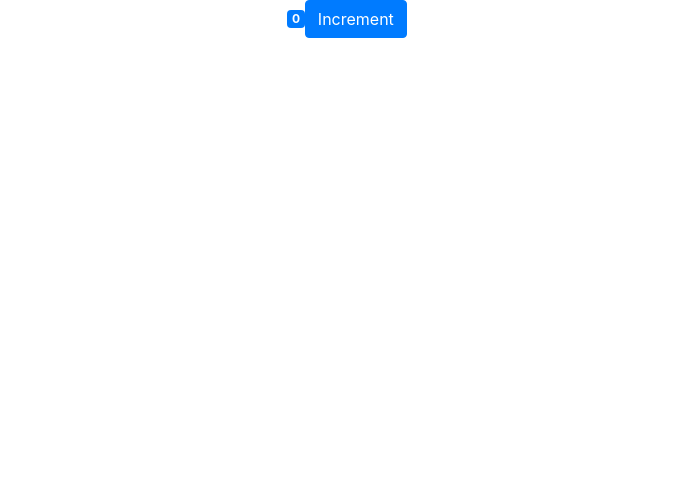
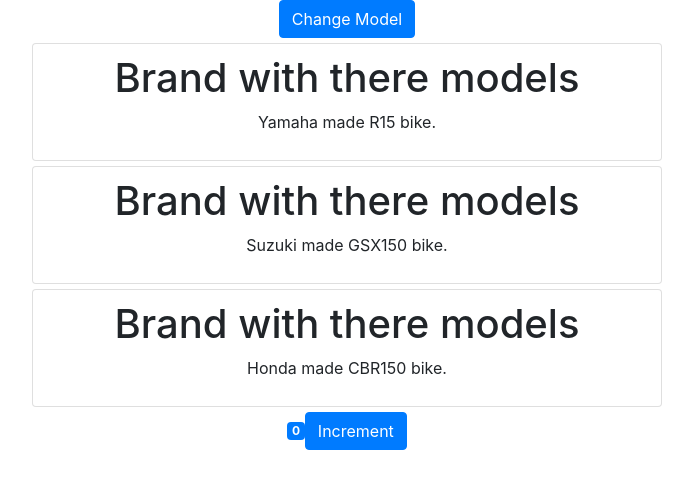
Before and after one commit to SumitLokhande/React-udemy, a React (Create React App) app: page / in a window 1280 px wide. Shown: the top 488 px of the page, without its empty margins (293-986 px from the left). Built offline with nearby package versions, Linux system fonts and the light colour scheme.

Commit message:
component props transfer done

```diff
--- a/src/App.js
+++ b/src/App.js
@@ -7,30 +7,37 @@
 import "./App.css";
 import store from "./store";
 class App extends Component {
-  // state ={
-  //   Bikes:[
-  //     {brand:"Yamaha", model:"R15"},
-  //     {brand:"Suzuki", model:"GSX150"},
-  //     {brand:"Honda", model:"CBR150"}
-  //   ]
-  // };
-  // modelNameHandler=(newBike)=>{
-  //   this.setState({
-  //     Bikes:[
-  //       {brand:"Yamaha", model:newBike},
-  //       {brand:"Suzuki", model:"GSX150"},
-  //       {brand:"KTM", model:"RC200"}
-  //     ]
-  //   })
-  // }
+  state = {
+    Bikes: [
+      { brand: "Yamaha", model: "R15" },
+      { brand: "Suzuki", model: "GSX150" },
+      { brand: "Honda", model: "CBR150" }
+    ]
+  };
+  modelNameHandler = newBike => {
+    this.setState({
+      Bikes: [
+        { brand: "Yamaha", model: newBike },
+        { brand: "Suzuki", model: "GSX150" },
+        { brand: "KTM", model: "RC200" }
+      ]
+    });
+  };
   render() {
     return (
       <Provider store={store}>
         <div className="content">
-          {/* <button onClick={this.modelNameHandler.bind(this,'R3')}>Change Model</button>
-        <Person brand={this.state.Bikes[0].brand} model={this.state.Bikes[0].model} />
-        <Person brand={this.state.Bikes[1].brand} model={this.state.Bikes[1].model}> with 16BHP</Person>
-        <Person brand={this.state.Bikes[2].brand} model={this.state.Bikes[2].model}/> */}
+          <button
+            className="btn btn-primary"
+            onClick={this.modelNameHandler.bind(this, "R3")}
+          >
+            Change Model
+          </button>
+          {this.state.Bikes.map(bike => (
+            <Person key={bike.brand} brand={bike.brand} model={bike.model}>
+              <h1>Brand with there models</h1>
+            </Person>
+          ))}
           {/* <Post/> */}
           {/* <PostForm/> */}
           {<Counter />}
--- a/src/basic-components/counter.jsx
+++ b/src/basic-components/counter.jsx
@@ -20,7 +20,8 @@
       </ul>
     );
   }
-  incrementHandler() {
+  incrementHandler(item) {
+    console.log(item);
     this.setState({
       count: this.state.count + 1
     });
@@ -30,7 +31,10 @@
     return (
       <div>
         <span className="badge badge-primary">{this.state.count}</span>
-        <button onClick={this.incrementHandler} className="btn btn-primary">
+        <button
+          onClick={() => this.incrementHandler(1)}
+          className="btn btn-primary"
+        >
           Increment
         </button>
       </div>
--- a/src/component/Person/Person.js
+++ b/src/component/Person/Person.js
@@ -1,11 +1,15 @@
-import React from 'react';
-import './Person.css'
+import React from "react";
+import "./Person.css";
 
-const person = (props) =>{
-return (
+const person = props => {
+  console.log(props);
+  return (
     <div className="card">
-        <p>{props.brand} made {props.model} bike.</p> <p>{props.children}</p>
+      {props.children}
+      <p>
+        {props.brand} made {props.model} bike.
+      </p>
     </div>
-)
-}
+  );
+};
 export default person;
```
